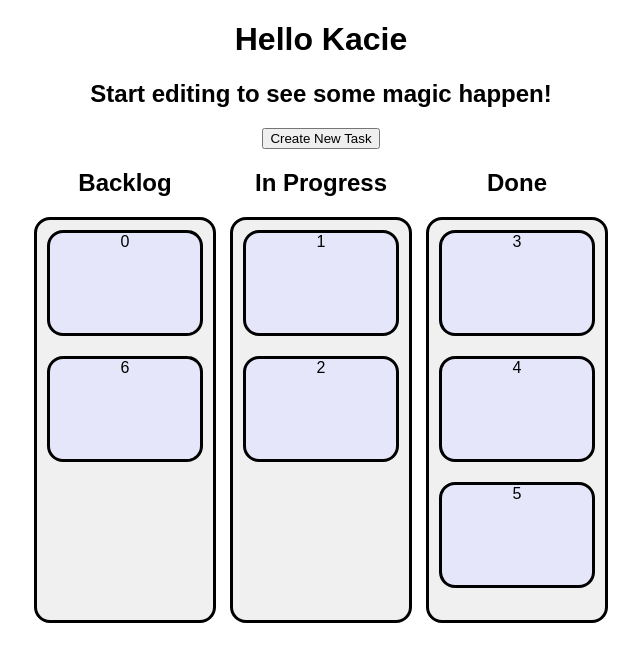
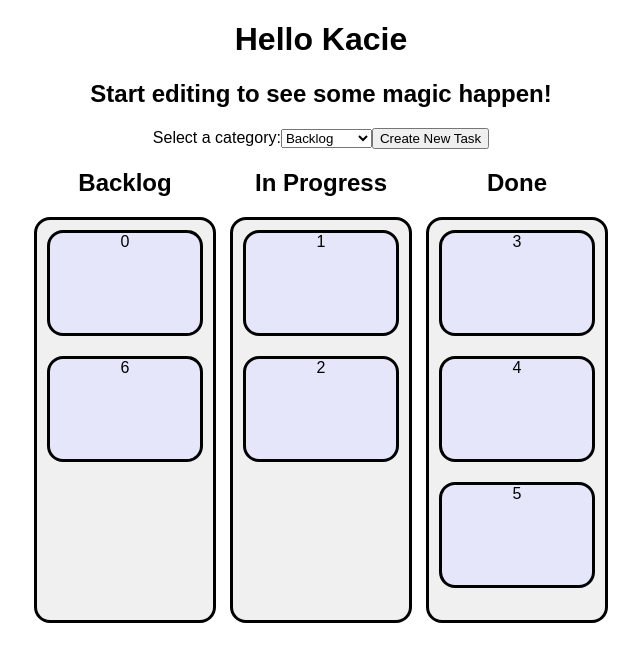
Before and after one commit to kacieb/jira-clone, a React (Create React App) app: page / in a window 1280 px wide. Shown: the top 662 px of the page, without its empty margins (319-959 px from the left). Built offline with nearby package versions, Linux system fonts and the light colour scheme.

Commit message:
Add a simple form to create a new categorized task

```diff
--- a/src/App.tsx
+++ b/src/App.tsx
@@ -20,18 +20,25 @@ export default function App() {
     { category: Category.Backlog, id: 6 }
   ]);
 
+  const lastID = React.useRef<number>(6);
+
   let myString: String = "Kacie";
 
   // private
-  const setNewField = (id: number, newField: BoxData) => {
+  const replaceField = (id: number, newField: BoxData) => {
     const newData = exampleData.map((u) => (u.id !== id ? u : newField));
     setExampleData(newData);
   };
 
-  // TODO ventually make these APIs use a database. For now, just manage
+  // TODO eventually make these APIs use a database. For now, just manage
   // data as React State and pass down to components as needed.
-  const createTask = () => {
-    /* TODO */
+  const createTask: APIS["createTaskType"] = (category: Category) => {
+    const newTask = { category, id: lastID.current + 1 };
+    const newData = exampleData.concat(newTask);
+
+    // increment lastID for the next task
+    lastID.current += 1;
+    setExampleData(newData);
   };
 
   const deleteTask = () => {
@@ -46,14 +53,14 @@ export default function App() {
       category: newCategory,
       id: id
     };
-    setNewField(id, editedUser);
+    replaceField(id, editedUser);
   };
 
   return (
     <div className="App">
       <h1>Hello {myString}</h1>
       <h2>Start editing to see some magic happen!</h2>
-      <NewTaskModal />
+      <NewTaskModal createTask={createTask} />
       <TaskDisplay data={exampleData} updateTaskCategory={updateTaskCategory} />
     </div>
   );
--- a/src/NewTaskModal.tsx
+++ b/src/NewTaskModal.tsx
@@ -1,7 +1,33 @@
-function Button(props: { title: string; onClick: () => void }) {
-  return <button onClick={props.onClick}>{props.title}</button>;
+import * as React from "react";
+
+import { APIS, Category } from "./Types";
+
+export default function NewTaskModal(props: {
+  createTask: APIS["createTaskType"];
+}) {
+  const [category, setCategory] = React.useState<Category>(Category.Backlog);
+
+  const onSubmit = (event) => {
+    props.createTask(category);
+    event.preventDefault(); // prevents page from refreshing on submit
+  };
+
+  return (
+    <form onSubmit={onSubmit}>
+      <label>
+        Select a category:
+        <select
+          value={category}
+          onChange={(event) => {
+            setCategory(event.target.value);
+          }}
+        >
+          <option value={Category.Backlog}>Backlog</option>
+          <option value={Category.InProgress}>In Progress</option>
+          <option value={Category.Done}>Done</option>
+        </select>
+      </label>
+      <input type="Submit" value="Create New Task" />
+    </form>
+  );
 }
-
-export default function NewTaskModal() {
-  return <Button title="Create New Task" onClick={() => {}} />;
-}
--- a/src/Types.tsx
+++ b/src/Types.tsx
@@ -6,6 +6,7 @@ export enum Category {
 
 export type APIS = {
   updateTaskCategoryType: (id: number, newCategory: Category) => void;
+  createTaskType: (category: Category) => void;
 };
 
 export type BoxData = { category: Category; id: number };
```
